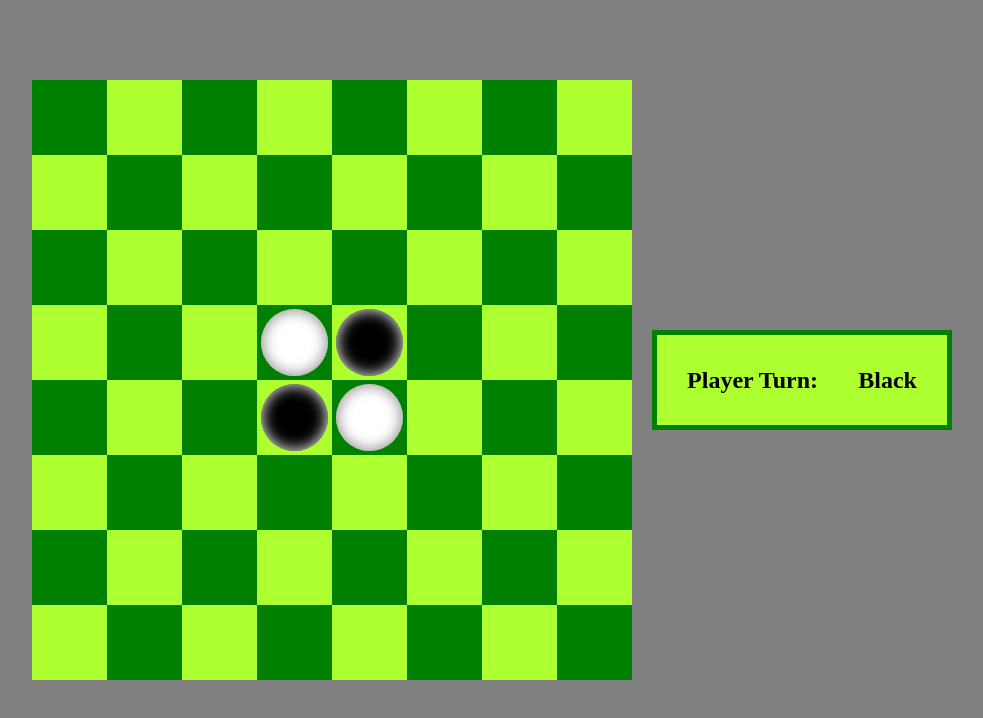
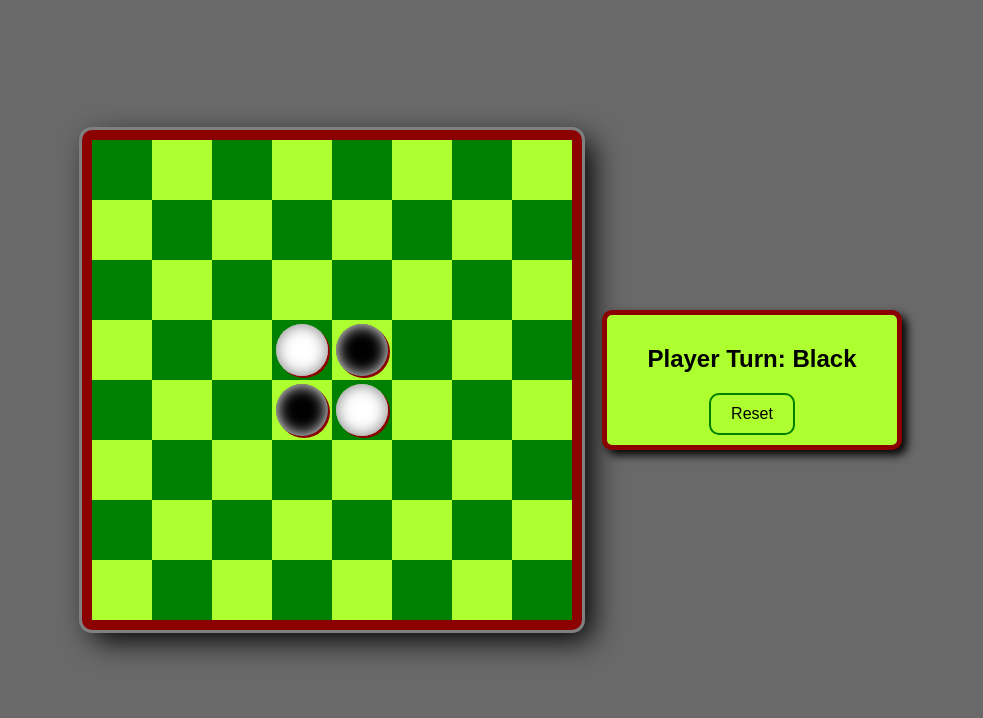
Before and after one commit to tbreeding/reversi_game, a plain HTML site: page public/index.html in a window 1280 px wide. Shown: the whole page, without its empty margins (138-1121 px from the left). Drawn offline with nearby package versions, Linux system fonts and the light colour scheme; files that its build step writes are made by us from their sources.

Commit message:
Added some styling, a reset button, and started end game checking

```diff
--- a/public/index.html
+++ b/public/index.html
@@ -74,8 +74,9 @@
     <div class="space light" id="62"></div>
     <div class="space dark" id="63"></div>
   </div>
-  <div class="turn">
-    <h2>Player Turn:</h2><h2 id="turn"></h2>
+  <div class="controlPanel">
+    <h2>Player Turn: <span id="turn"></span></h2>
+    <div id="resetBtn">Reset</div>
   </div>
   <script src="js/main.js"></script>
 </body>
--- a/public/js/main.js
+++ b/public/js/main.js
@@ -1,17 +1,9 @@
 //Global Variables
 const spaces = document.querySelectorAll(".space");
-const boardState =  [
-                        [0,0,0,0,0,0,0,0],
-                        [0,0,0,0,0,0,0,0],
-                        [0,0,0,0,0,0,0,0],
-                        [0,0,0,0,0,0,0,0],
-                        [0,0,0,0,0,0,0,0],
-                        [0,0,0,0,0,0,0,0],
-                        [0,0,0,0,0,0,0,0],
-                        [0,0,0,0,0,0,0,0]
-                    ]
 const whosTurn = document.getElementById("turn");
+const resetBtn = document.getElementById("resetBtn");
 
+let boardState =  [];
 const empty = 0;
 const black = 1;
 const white = 2;
@@ -55,6 +47,19 @@ const paintBoard = () => {
     return;
 }
 
+const checkEndGame = () => {
+
+    boardState.forEach((row, rowIndex) => {
+        row.forEach((col, colIndex) => {
+            if(boardState[rowIndex][colIndex] !== 0) {
+                // console.log(`Row ${rowIndex + 1} Col ${colIndex + 1}`,"=",boardState[rowIndex][colIndex])
+            }
+        });
+    });
+    // console.log(`@@@@@@@@@@ End @@@@@@@@@@`);
+    return false;
+}
+
 //search the surrounding spaces for possible moves
 const search = (currPlayer, square, stepRow, stepCol, dir) => {
     let col, row;
@@ -79,19 +84,15 @@ const search = (currPlayer, square, stepRow, stepCol, dir) => {
 
             while(!end) {
 
-                    // let compareSpotVal = boardState[curRow][curCol];
-                    // let curIsOpp = compareSpotVal == opponent;
-
-
                 if((curRow < 0) || (curRow >= Math.sqrt(spaces.length)) || (curCol < 0) || (curCol >= Math.sqrt(spaces.length))) {
                     //if the adjacent square is the past the end of the board
                     //**this must be first or you will get an undefined if testing for another condition
                         //end loop and return
-                    return;
+                    end = true;
                 } else if(boardState[curRow][curCol] === 0){
                     //else if the adjacent square is empty
                         //end loop and return
-                    return;
+                    end = true;
                 } else if(boardState[curRow][curCol] == opponent) {
                     //else if the adjacent square is the opponent
                         //push that square's coordinates to an Array (good spots)
@@ -115,8 +116,9 @@ const search = (currPlayer, square, stepRow, stepCol, dir) => {
                         nextTurn = true;
                         paintBoard();
                     }
-                    return;
+                    end = true
                 }
+
             }
         return;
 }
@@ -168,13 +170,28 @@ const spaceClickHandler = (e) => {
         search(playerTurn, e, -1, -1, "up, left");
     }
     if(nextTurn) {
-        playerTurn = playerTurn == black ? white : black;
-        whosTurn.innerText = (playerTurn === black) ? "Black" : "White";
+        if(!checkEndGame()) {
+            playerTurn = playerTurn == black ? white : black;
+            whosTurn.innerText = (playerTurn === black) ? "Black" : "White";
+        } else {
+            // endGame();
+        }
     }
 }
 
 
 const gameLoad = () => {
+
+    boardState =  [
+        [0,0,0,0,0,0,0,0],
+        [0,0,0,0,0,0,0,0],
+        [0,0,0,0,0,0,0,0],
+        [0,0,0,0,0,0,0,0],
+        [0,0,0,0,0,0,0,0],
+        [0,0,0,0,0,0,0,0],
+        [0,0,0,0,0,0,0,0],
+        [0,0,0,0,0,0,0,0]
+    ]
 
     boardState[3][3] = white;
     boardState[4][4] = white;
@@ -189,6 +206,9 @@ const gameLoad = () => {
 
     spaces.forEach(space => {
         space.addEventListener("click", spaceClickHandler, false);
-    })
+    });
+
+    resetBtn.addEventListener("click", gameLoad, false);
+
 }
 gameLoad();
--- a/src/scss/index.scss
+++ b/src/scss/index.scss
@@ -1,4 +1,4 @@
-$spaceDim: 75px;
+$spaceDim: 60px;
 
 * {
   box-sizing: border-box;
@@ -10,8 +10,8 @@ body {
   display: flex;
   justify-content: center;
   align-items: center;
-  background-color: gray;
-
+  background-color: dimgray;
+  font-family: sans-serif;
 }
 
 .container {
@@ -19,6 +19,9 @@ body {
   display: grid;
   grid-template-columns: repeat(8, 1fr);
   grid-template-rows: repeat(8, 1fr);
+  border: 10px solid darkred;
+  border-radius: 10px;
+  box-shadow: 0px 0px 0px 3px gray, 10px 10px 30px 0 black;
 }
 
 .space {
@@ -36,27 +39,42 @@ body {
   background-color: greenyellow;
 }
 .circle {
-  height: $spaceDim * .90;
-  width: $spaceDim * .90;
+  height: $spaceDim * .88;
+  width: $spaceDim * .88;
   border-radius: 50%;
+  box-shadow: 3px 3px 10px 5px darkred;
   cursor: not-allowed;
 }
 .playerOne {
   background-color: white;
-  box-shadow: inset 0 0 15px 0 gray;
+  box-shadow: inset 0 0 15px 0 gray, 2px 2px 0 0px darkred;
 }
 .playerTwo {
   background-color: black;
-  box-shadow: inset 0 0 15px 0 white;
+  box-shadow: inset 0 0 15px 0 white, 2px 2px 0 0px darkred;
 }
-.turn {
+.controlPanel {
   margin: 20px;
-  border: 5px solid green;
+  border: 5px solid darkred;
+  border-radius: 10px;
   background-color: greenyellow;
-  height: 100px;
   width: 300px;
   display: flex;
+  flex-direction: column;
   justify-content: space-around;
   align-items: center;
   padding: 10px;
+  box-shadow: 5px 5px 10px 0 black;
 }
+#resetBtn {
+  border: 2px solid green;
+  border-radius: 10px;
+  background-color: greenyellow;
+  padding: 10px 20px;
+  cursor: pointer;
+  transition: color .2s, background-color .2s;
+  &:hover {
+    background-color: green;
+    color: greenyellow;
+  }
+}
```
